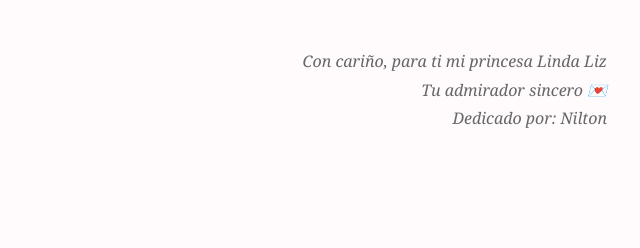
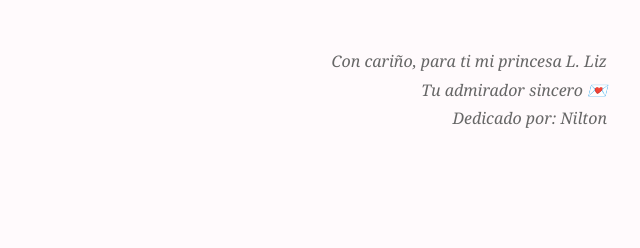
Before and after one commit to MOSAIC-INC/cartita, a plain HTML site: page carta.html in a window 1280 px wide. Shown: the part 521-769 px from the top of the page, 433-1073 px from the left. Drawn offline with Linux system fonts and the light colour scheme.

Commit message:
Update carta.html

```diff
--- a/carta.html
+++ b/carta.html
@@ -27,7 +27,7 @@
   </p>
 
   <p class="firma">
-    Con cariño, para ti mi princesa Linda Liz<br>
+    Con cariño, para ti mi princesa L. Liz<br>
     Tu admirador sincero 💌
     <br> Dedicado por: Nilton
   </p>
```
